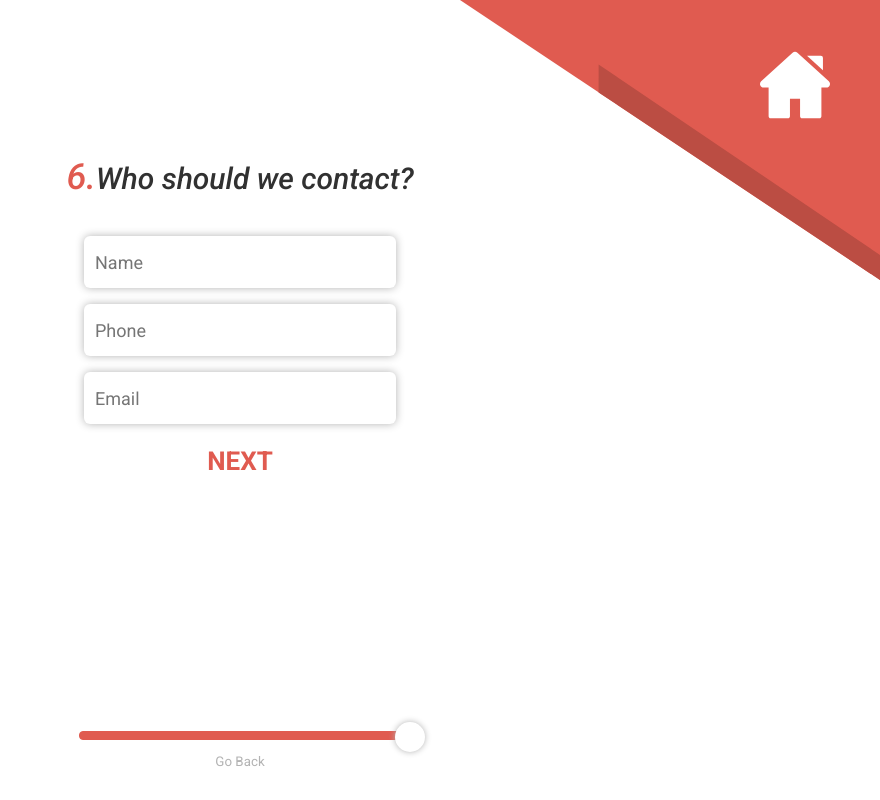
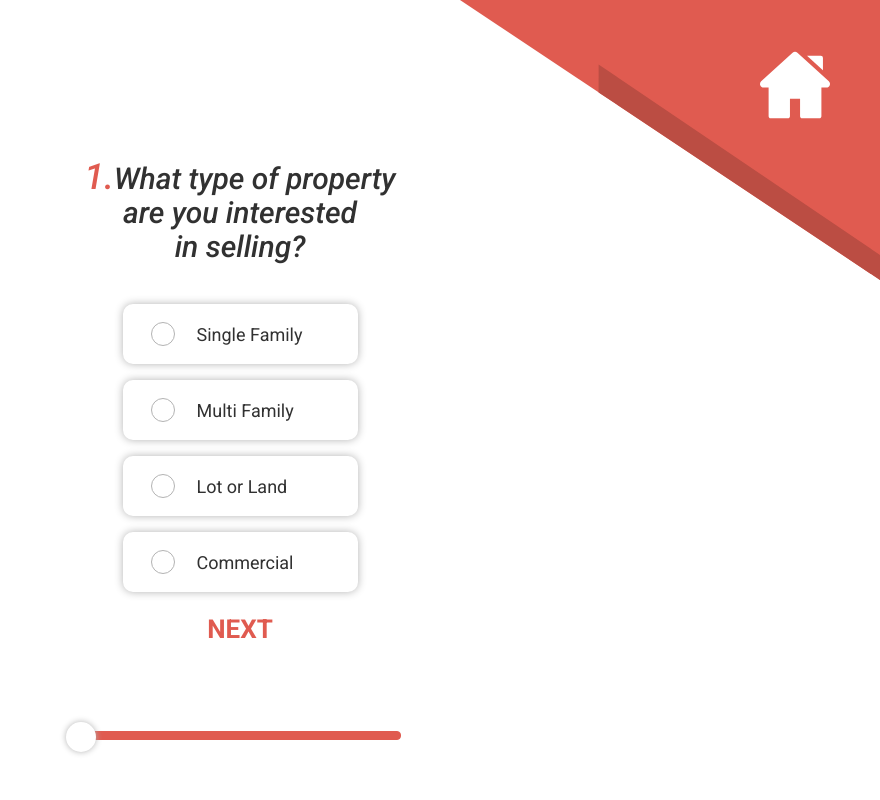
Before and after one commit to snowdamiz/realestate-form, a React (Create React App) app: page / in a window 1280 px wide. Shown: the whole page, without its empty margins (400-1280 px from the left). Built offline with nearby package versions, Linux system fonts and the light colour scheme.

Commit message:
runedown view

```diff
--- a/src/App.js
+++ b/src/App.js
@@ -9,7 +9,7 @@ import Contact from './views/contact/contact';
 import Rundown from './views/rundown/rundown';
 
 function App() {
-  const [page, setPage] = useState(6);
+  const [page, setPage] = useState(1);
   const [type, setType] = useState(null);
   const [condition, setCondition] = useState(null);
   const [value, setValue] = useState(null);
--- a/src/globalStyles.js
+++ b/src/globalStyles.js
@@ -4,7 +4,7 @@ import { fonts, colors, media } from './vars';
 export const Content = styled.section`
     width: 100%;
     // border: 1px solid blue;
-    margin-top: -50px;
+    margin-top: -30px;
     display: flex;
     flex-flow: column nowrap;
     justify-content: flex-start;
@@ -58,7 +58,7 @@ export const Content = styled.section`
         &:active {
             background: transparent;
         }
-        width: 225px;
+        width: 235px;
         height: 60px;
         background-color: ${colors.white};
         box-shadow: 0 0 8px ${colors.shadow};
@@ -73,7 +73,7 @@ export const Content = styled.section`
     }
 
     .btn-active {
-        width: 225px;
+        width: 235px;
         height: 60px;
         background-color: ${colors.primary};
         box-shadow: 0 0 8px ${colors.shadow};
@@ -114,6 +114,32 @@ export const Content = styled.section`
         position: absolute;
         bottom: 30px;
         cursor: pointer;
+    }
+
+    div {
+        width: 260px;
+        display: flex;
+        justify-content: space-between;
+        align-items: center;
+
+        p {
+            font-family: ${fonts.primary};
+            color: ${colors.shadow};
+            font-size: 16px;
+
+
+            span {
+                color: ${colors.black};
+                font-size: 18px;
+                font-weight: 600;
+            }
+        }
+
+        img {
+            width: 26px;
+            height: 26px;
+            cursor: pointer;
+        }
     }
 `;
 
--- a/src/views/rundown/rundown.js
+++ b/src/views/rundown/rundown.js
@@ -1,8 +1,98 @@
 import React from 'react';
+import Header from '../../components/header/header';
+import ProgressBar from '../../components/progressBar/progressBar';
+import EditBtn from '../../assets/edit.svg';
+import { RundownWrap } from './rundownStyles';
+import { Content, Input } from '../../globalStyles';
 
 function Rundown(props) {
+    const editType = () => props.setPage(1);
+    const editCondition = () => props.setPage(2);
+    const editValue = () => props.setPage(3);
+    const editTimeline = () => props.setPage(4);
+    const editAddress = () => props.setPage(5);
+    const editZip = () => props.setPage(5);
+    const editName = () => props.setPage(6);
+    const editPhone = () => props.setPage(6);
+    const editEmail = () => props.setPage(6);
+
+
     return (
-        <></>
+        <RundownWrap>
+            <Header
+                page={props.page}
+                setPage={props.setPage}
+                type={props.type}
+                setType={props.setType}
+                condition={props.condition}
+                setCondition={props.setCondition}
+                value={props.value}
+                setValue={props.setValue}
+                timeline={props.timeline}
+                setTimeline={props.setTimeline}
+                address={props.address}
+                setAddress={props.setAddress}
+                zip={props.zip}
+                setZip={props.setZip}
+                name={props.name}
+                setName={props.setName}
+                phone={props.phone}
+                setPhone={props.setPhone}
+                email={props.email}
+                setEmail={props.setEmail} />
+
+            <Content>
+                <h1>
+                    <span>6.</span>
+                    Here are your Selections
+                </h1>
+
+                <div>
+                    <p><span>Property Type</span><br />{props.type}</p>
+                    <img src={EditBtn} onClick={editType} />
+                </div>
+
+                <div>
+                    <p><span>Property Condition</span><br />{props.condition}</p>
+                    <img src={EditBtn} onClick={editCondition} />
+                </div>
+
+                <div>
+                    <p><span>Property Value</span><br />{props.value}</p>
+                    <img src={EditBtn} onClick={editValue} />
+                </div>
+
+                <div>
+                    <p><span>Sale Timeline</span><br />{props.timeline}</p>
+                    <img src={EditBtn} onClick={editTimeline} />
+                </div>
+
+                <div>
+                    <p><span>Address</span><br />{props.address}</p>
+                    <img src={EditBtn} onClick={editAddress} />
+                </div>
+
+                <div>
+                    <p><span>Zip Code</span><br />{props.zip}</p>
+                    <img src={EditBtn} onClick={editZip} />
+                </div>
+
+                <div>
+                    <p><span>Name</span><br />{props.name}</p>
+                    <img src={EditBtn} onClick={editName} />
+                </div>
+
+                <div>
+                    <p><span>Phone</span><br />{props.phone}</p>
+                    <img src={EditBtn} onClick={editPhone} />
+                </div>
+
+                <div>
+                    <p><span>Email</span><br />{props.email}</p>
+                    <img src={EditBtn} onClick={editEmail} />
+                </div>
+            </Content>
+        </RundownWrap>
     )
 }
 
--- a/src/views/rundown/rundownStyles.js
+++ b/src/views/rundown/rundownStyles.js
@@ -1,6 +1,6 @@
 import styled from 'styled-components';
-import { fonts, colors, media } from '../../views';
+import { fonts, colors, media } from '../../vars';
 
 export const RundownWrap = styled.section`
-
+    width: 100%;
 `;
--- a/src/views/type/type.js
+++ b/src/views/type/type.js
@@ -80,7 +80,6 @@ function Type(props) {
                 </Button>
                 <button className="nextStep" onClick={NextStep}>NEXT</button>
                 <ProgressBar page={props.page} />
-                <button className="prevStep" onClick={PrevStep}>Go Back</button>
             </Content>
         </TypeWrap>
     )
```
Also changed, not shown: src/assets/edit.svg (added), 1 other file (tests, documents, lock files or other folders).
